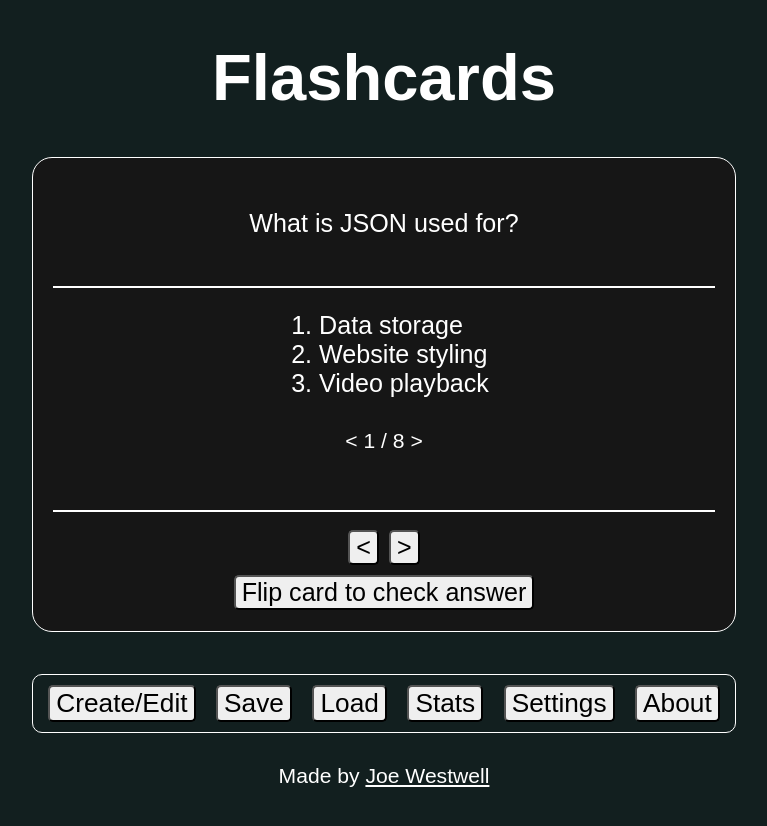
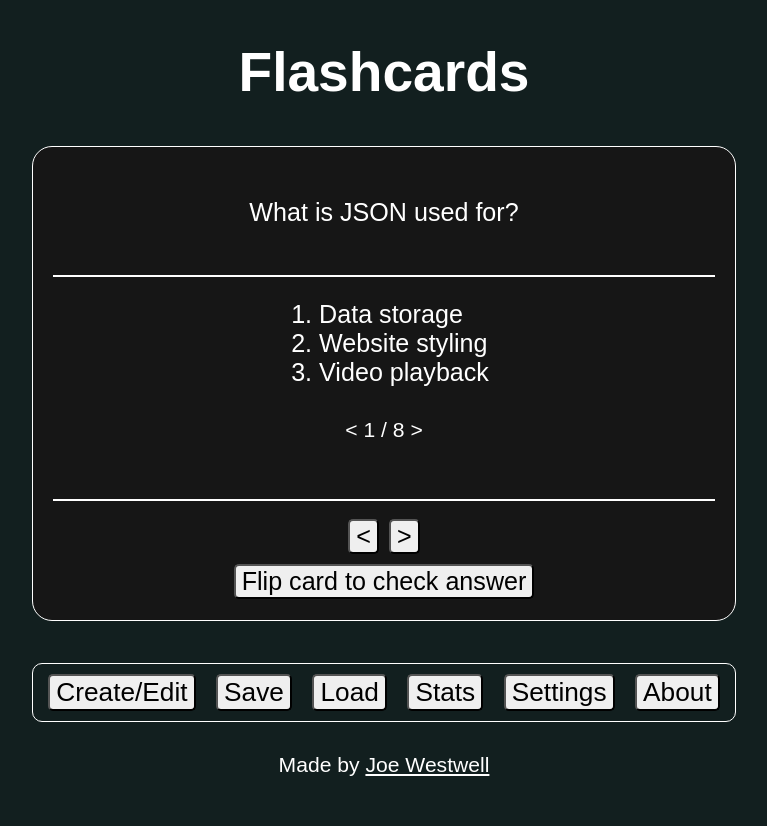
Before and after one commit to J-Wll/flashcards, a React (Vite) app: page / in a window 1280 px wide. Shown: the top 826 px of the page, without its empty margins (256-1023 px from the left). Built offline with nearby package versions, Linux system fonts and the light colour scheme.

Commit message:
Tweaked title size

```diff
--- a/src/css/Utility.css
+++ b/src/css/Utility.css
@@ -24,7 +24,7 @@
 
 /* font sizes */
 .ft-5{
-    font-size: calc(60px + 0.4dvw);
+    font-size: calc(50px + 0.4dvw);
     margin-top: 10px;
     margin-bottom: 10px;
 }
```
